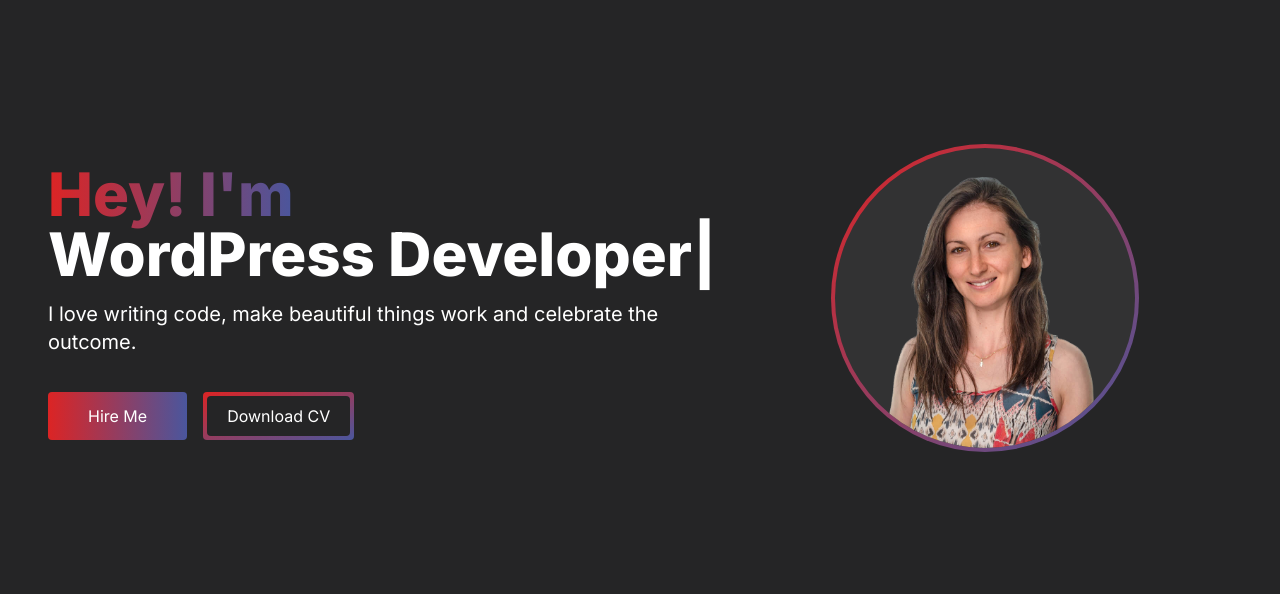
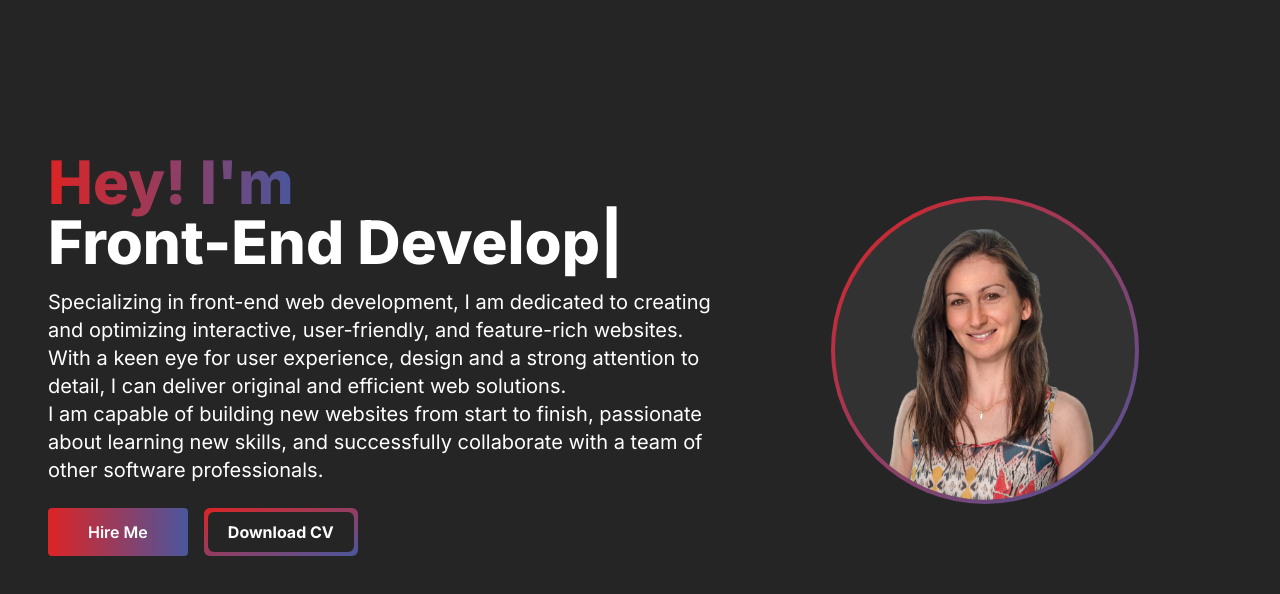
Before and after one commit to mirimar8/portfolio, a Next.js app in the folder portfolio/: page / in a window 1280 px wide. Shown: the top 594 px of the page. Built offline with nearby package versions, Linux system fonts and the light colour scheme.

Commit message:
Updated text and buttons on hover on hero section

```diff
--- a/portfolio/app/components/HeroSection.jsx
+++ b/portfolio/app/components/HeroSection.jsx
@@ -1,4 +1,4 @@
-"use client"
+"use client";
 
 import React from "react";
 import Image from "next/image";
@@ -17,8 +17,8 @@
             <br></br>
             <TypeAnimation
               sequence={[
-                "Miri",
-                1000,
+                "Miri Markovitz",
+                2000,
                 "Front-End Developer",
                 1000,
                 "WordPress Developer",
@@ -30,28 +30,52 @@
             />
           </h1>
           <p className="text-white text-base sm:text-lg lg:text-xl mb-6">
-            I love writing code, make beautiful things work and celebrate the
-            outcome.
+         Specializing in front-end web development, I am dedicated to creating and optimizing interactive,
+         user-friendly, and feature-rich websites.
+         <br></br>With a keen eye for user experience, design and a strong
+         attention to detail, I can deliver original and efficient web solutions.
+         <br></br>I am capable of building new websites from start to finish,
+         passionate about learning new skills, and successfully collaborate with a team of other software
+         professionals.
+
           </p>
           <div>
             <Link
               href="/#contact"
               className="px-10 inline-block py-3 w-full sm:w-fit rounded mr-4
-              bg-gradient-to-r from-[#DC2424] to-[#4A569D] text-white"
+              bg-gradient-to-r from-[#DC2424] to-[#4A569D] text-white font-semibold text-center transition
+              duration-300 hover:from-[#bf1313] hover:to-[#2d3a81] ease"
             >
               Hire Me
             </Link>
+            {/* <Link
+              href="/#contact"
+              class="relative inline-flex items-center justify-center px-10 py-3 mr-4 overflow-hidden font-medium
+            text-white rounded-lg shadow-2xl group"
+            >
+              <span class="absolute top-0 left-0 w-40 h-40 -mt-10 -ml-3 transition-all duration-700 bg-gradient-to-r from-[#DC2424] to-[#4A569D]
+              rounded-full blur-md ease"></span>
+              <span class="absolute inset-0 w-full h-full transition duration-700 group-hover:rotate-180 ease">
+                <span class="absolute bottom-0 left-0 w-24 h-24 -ml-10 bg-[#4A569D] rounded-full blur-md"></span>
+                <span class="absolute bottom-0 right-0 w-24 h-24 -mr-10 bg-[#DC2424] rounded-full blur-md"></span>
+              </span>
+              <span class="relative text-white">Hire Me</span>
+            </Link> */}
             <Link
               href="/"
-              className="px-1 inline-block py-1 w-full sm:w-fit rounded
-              bg-gradient-to-br from-[#DC2424] to-[#4A569D] text-white mt-3"
+              className="relative p-1 inline-flex items-center justify-center font-bold overflow-hidden group rounded-md"
             >
-              <span className="block bg-[#252526] rounded px-5 py-2">
-                Download CV
+              <span
+                class="w-full h-full bg-gradient-to-br from-[#DC2424] to-[#4A569D]
+                group-hover:from-[#4A569D] group-hover:to-[#DC2424] absolute"
+              ></span>
+              <span class="relative px-5 py-2 transition-all ease-out bg-[#252526] rounded-md group-hover:bg-opacity-0 duration-400">
+                <span className="relative text-white">Download CV</span>
               </span>
             </Link>
           </div>
         </div>
+
         <div className="col-span-5 place-self-center mt-8">
           <div className="rounded-full bg-gradient-to-br from-[#DC2424] to-[#4A569D] p-1">
             <div className="rounded-full bg-[#323233] w-500 h-400">
```
